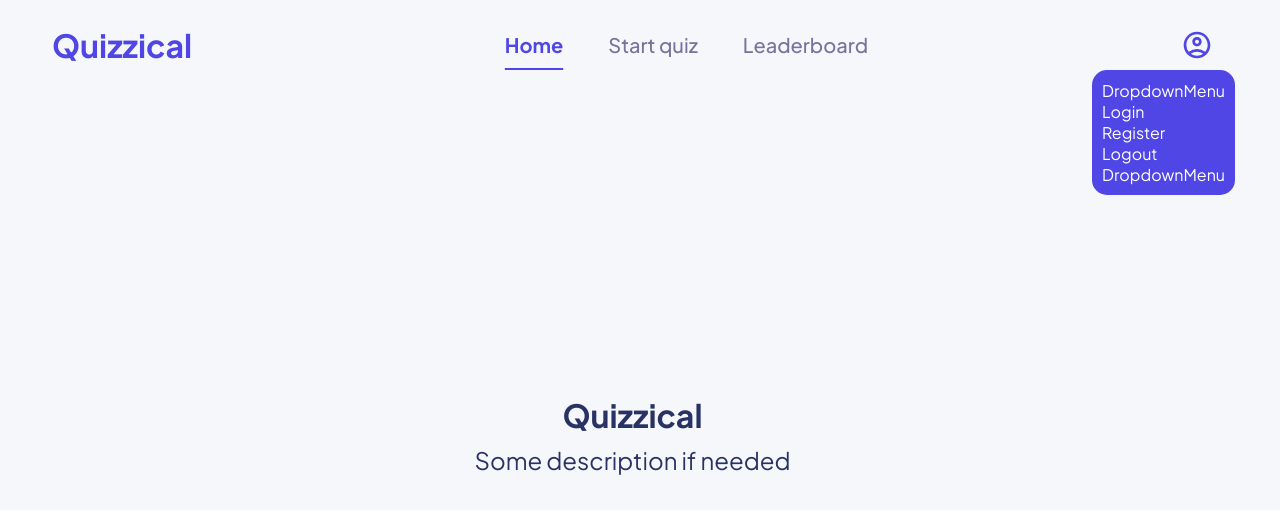
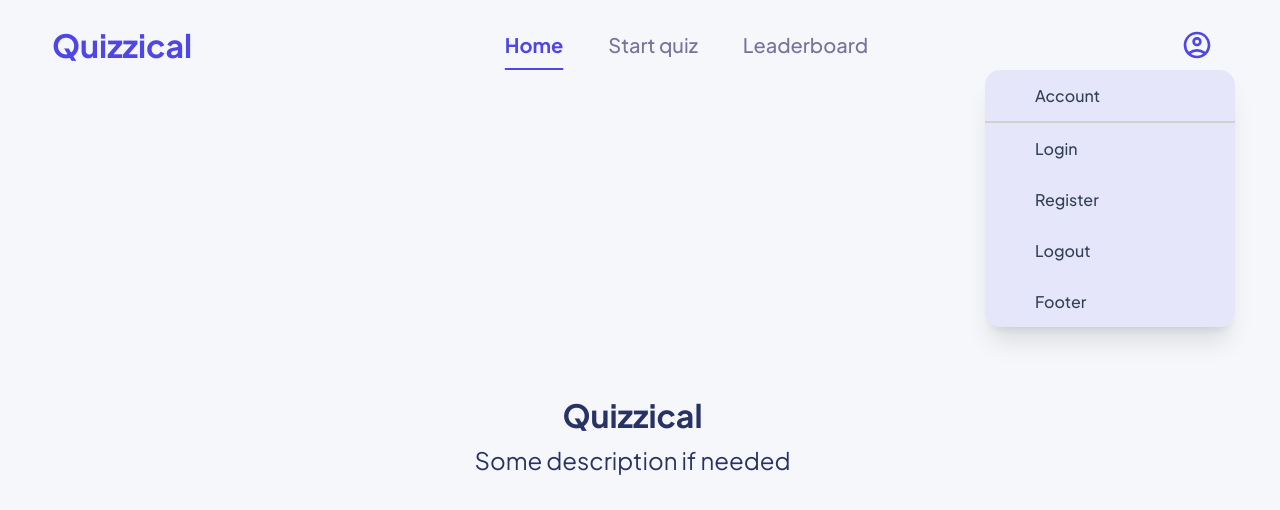
Before and after one commit to specsxc/quiz_app, a React (Vite) app: page / in a window 1280 px wide. Both pictures are taken after a click on the icon 1196 px from the left and 45 px from the top of the page. Shown: the top 510 px of the page. Built offline with nearby package versions, Linux system fonts and the light colour scheme.

Commit message:
style menu

```diff
--- a/src/App.css
+++ b/src/App.css
@@ -82,10 +82,38 @@
   position: absolute;
   top: 70px;
   right: 30px;
-  background-color: #4f46e5;
-  padding: 10px;
+  background-color: #4e46e517;
   border-radius: 15px;
-  color: white;
+  color: #334155;
+  font-weight: 500;
+  box-shadow:
+    0 20px 25px -5px rgb(0 0 0 / 0.1),
+    0 8px 10px -6px rgb(0 0 0 / 0.1);
+  z-index: 10;
+  min-width: 250px;
+  overflow: hidden;
+}
+
+.menu-list {
+  list-style-type: none;
+}
+
+.menu-link {
+  padding: 15px 50px;
+  display: flex;
+  justify-content: flex-start;
+  text-decoration: none;
+  color: #334155;
+  cursor: pointer;
+  box-sizing: border-box;
+}
+
+.account-underline {
+  border-bottom: 2px solid rgb(209, 208, 208);
+}
+
+.menu-link:hover {
+  background-color: rgba(0, 0, 0, 0.055);
 }
 
 .menu-overlay {
@@ -94,7 +122,7 @@
   left: 0;
   width: 100vw;
   height: 100vh;
-  z-index: 90;
+  z-index: 0;
 }
 
 /* Questions page */
--- a/src/components/DropdownMenu.jsx
+++ b/src/components/DropdownMenu.jsx
@@ -1,6 +1,7 @@
 import { useState } from "react";
 import { MdOutlineAccountCircle } from "react-icons/md";
 import { motion, AnimatePresence } from "framer-motion";
+import { NavLink } from "react-router";
 
 export default function DropdownMenu() {
   const [isOpen, setIsOpen] = useState(false);
@@ -28,11 +29,36 @@ export default function DropdownMenu() {
               exit={{ opacity: 0, y: -5, scale: 0.95 }}
               transition={{ duration: 0.2, ease: "easeOut" }}
             >
-              <p>DropdownMenu</p>
-              <p>Login</p>
-              <p>Register</p>
-              <p>Logout</p>
-              <p>DropdownMenu</p>
+              <ul className="menu-list">
+                <li>
+                  <NavLink
+                    to="/account"
+                    className="menu-link account-underline"
+                  >
+                    Account
+                  </NavLink>
+                </li>
+                <li>
+                  <NavLink to="/login" className="menu-link">
+                    Login
+                  </NavLink>
+                </li>
+                <li>
+                  <NavLink to="/register" className="menu-link">
+                    Register
+                  </NavLink>
+                </li>
+                <li>
+                  <NavLink to="/logout" className="menu-link">
+                    Logout
+                  </NavLink>
+                </li>
+                <li>
+                  <NavLink to="/footer" className="menu-link">
+                    Footer
+                  </NavLink>
+                </li>
+              </ul>
             </motion.div>
           </>
         )}
```
